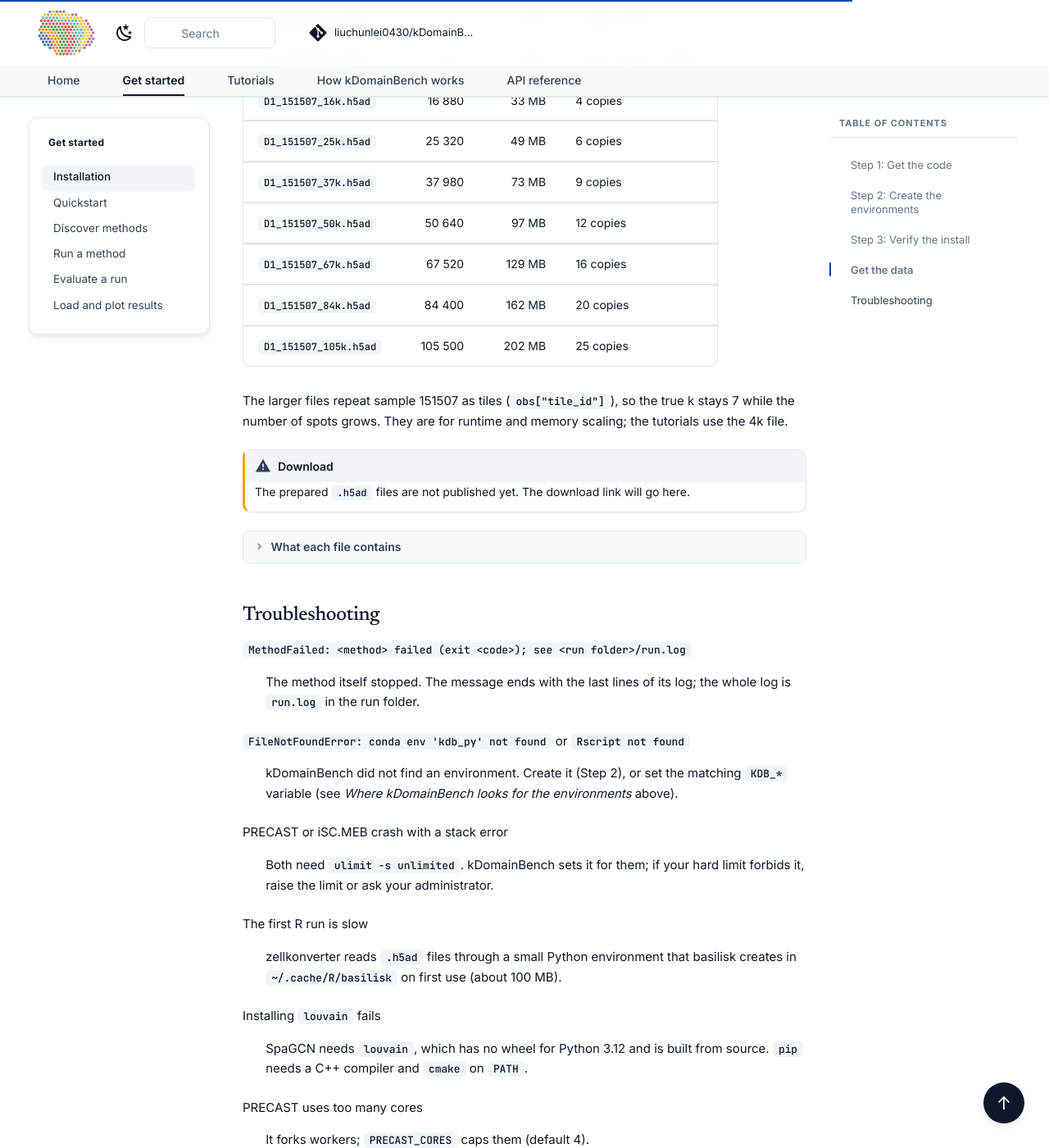
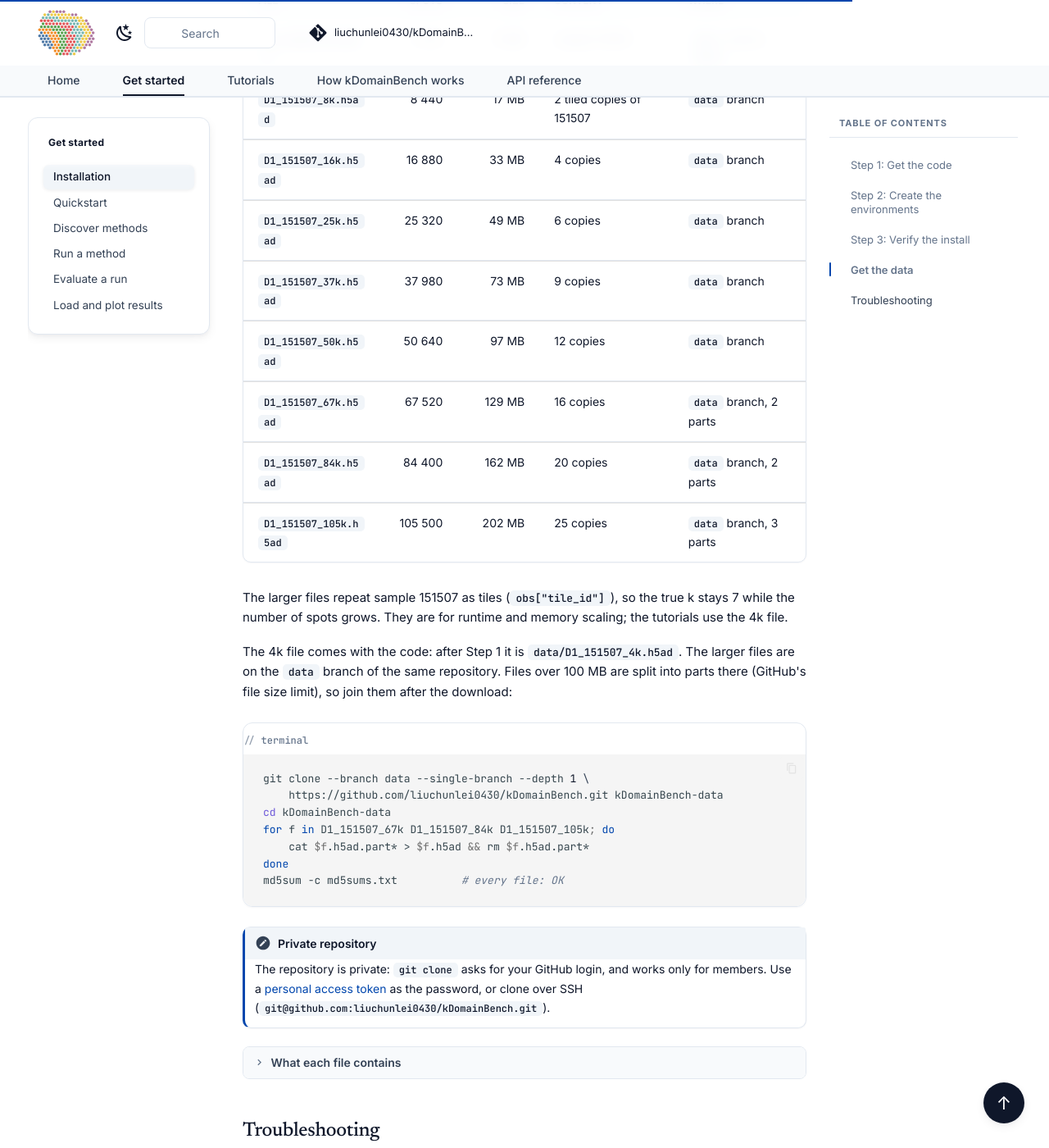
Before and after one commit to PYangLab/domainNumber, an MkDocs documentation site: the page built from docs/installation.md, in a window 1280 px wide and 1400 px high, scrolled down 2846 px. Shown: the whole window at 82% size. Built offline with MkDocs 1.6.1 and Material for MkDocs 9.7.7, drawn with Linux system fonts in a browser that asks for light colours; nearby versions of some CDN libraries; library files that are not in the unit come from our copies; comment, search, counter and statistics services are not loaded; some of the changed text lies outside the part shown.

Commit message:
Data: 4k test file in data/, larger files on the data branch

````diff
--- a/docs/installation.md
+++ b/docs/installation.md
@@ -6,7 +6,7 @@ environments, which kDomainBench calls for you.
 
 !!! tip "Summary"
     ```bash
-    git clone https://github.com/liuchunlei0430/kDomainBench.git && cd kDomainBench
+    git clone --single-branch https://github.com/liuchunlei0430/kDomainBench.git && cd kDomainBench
     bash envs/install_envs.sh                 # the three environments
     conda activate kdb_py
     kdomainbench check                        # every environment answers
@@ -15,12 +15,14 @@ environments, which kDomainBench calls for you.
 ## Step 1: Get the code
 
 ```bash title="terminal"
-git clone https://github.com/liuchunlei0430/kDomainBench.git
+git clone --single-branch https://github.com/liuchunlei0430/kDomainBench.git
 cd kDomainBench
 ```
 
 The repository holds the package (`src/kdomainbench/`), one script per method
-(`src/kdomainbench/methods/`) and the environment lock files (`envs/`).
+(`src/kdomainbench/methods/`), the environment lock files (`envs/`) and the 4k test file
+(`data/`). `--single-branch` skips the `data` branch, which holds 700 MB of larger test files
+([Get the data](#get-the-data)).
 
 ## Step 2: Create the environments
 
@@ -125,23 +127,39 @@ The tutorials use the DLPFC Visium sample **151507** from the spatialLIBD study
 cortical-layer annotation of the study, Layer1–Layer6 and white matter (WM), which is the
 ground truth (**k = 7**).
 
-| File | Spots | Size | Content |
-|---|---:|---:|---|
-| `D1_151507_4k.h5ad` | 4 220 | 13 MB | sample 151507 |
-| `D1_151507_8k.h5ad` | 8 440 | 17 MB | 2 tiled copies of 151507 |
-| `D1_151507_16k.h5ad` | 16 880 | 33 MB | 4 copies |
-| `D1_151507_25k.h5ad` | 25 320 | 49 MB | 6 copies |
-| `D1_151507_37k.h5ad` | 37 980 | 73 MB | 9 copies |
-| `D1_151507_50k.h5ad` | 50 640 | 97 MB | 12 copies |
-| `D1_151507_67k.h5ad` | 67 520 | 129 MB | 16 copies |
-| `D1_151507_84k.h5ad` | 84 400 | 162 MB | 20 copies |
-| `D1_151507_105k.h5ad` | 105 500 | 202 MB | 25 copies |
+| File | Spots | Size | Content | Where |
+|---|---:|---:|---|---|
+| `D1_151507_4k.h5ad` | 4 220 | 13 MB | sample 151507 | `main` branch, `data/` |
+| `D1_151507_8k.h5ad` | 8 440 | 17 MB | 2 tiled copies of 151507 | `data` branch |
+| `D1_151507_16k.h5ad` | 16 880 | 33 MB | 4 copies | `data` branch |
+| `D1_151507_25k.h5ad` | 25 320 | 49 MB | 6 copies | `data` branch |
+| `D1_151507_37k.h5ad` | 37 980 | 73 MB | 9 copies | `data` branch |
+| `D1_151507_50k.h5ad` | 50 640 | 97 MB | 12 copies | `data` branch |
+| `D1_151507_67k.h5ad` | 67 520 | 129 MB | 16 copies | `data` branch, 2 parts |
+| `D1_151507_84k.h5ad` | 84 400 | 162 MB | 20 copies | `data` branch, 2 parts |
+| `D1_151507_105k.h5ad` | 105 500 | 202 MB | 25 copies | `data` branch, 3 parts |
 
 The larger files repeat sample 151507 as tiles (`obs["tile_id"]`), so the true k stays 7 while
 the number of spots grows. They are for runtime and memory scaling; the tutorials use the 4k file.
 
-!!! warning "Download"
-    The prepared `.h5ad` files are not published yet. The download link will go here.
+The 4k file comes with the code: after Step 1 it is `data/D1_151507_4k.h5ad`. The larger files
+are on the `data` branch of the same repository. Files over 100 MB are split into parts there
+(GitHub's file size limit), so join them after the download:
+
+```bash title="terminal"
+git clone --branch data --single-branch --depth 1 \
+    https://github.com/liuchunlei0430/kDomainBench.git kDomainBench-data
+cd kDomainBench-data
+for f in D1_151507_67k D1_151507_84k D1_151507_105k; do
+    cat $f.h5ad.part* > $f.h5ad && rm $f.h5ad.part*
+done
+md5sum -c md5sums.txt          # every file: OK
+```
+
+!!! note "Private repository"
+    The repository is private: `git clone` asks for your GitHub login, and works only for
+    members. Use a [personal access token](https://github.com/settings/tokens) as the password,
+    or clone over SSH (`git@github.com:liuchunlei0430/kDomainBench.git`).
 
 ??? note "What each file contains"
     * `X`: raw UMI counts, 9 948 genes
````
Also changed, not shown: docs/quickstart.md (+2 -1 lines), 1 other file.
